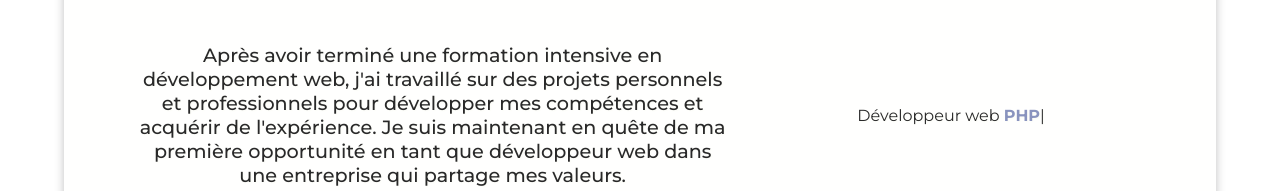
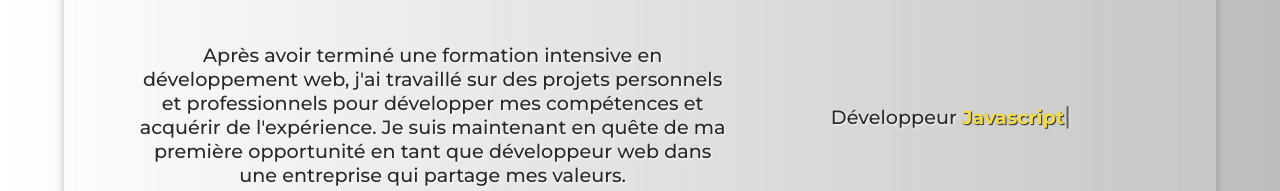
Before and after one commit to Christophe-Desmarres/CRM, a React (Create React App) app in the folder client/: page / in a window 1280 px wide. Shown: the part 1314-1505 px from the top of the page. Built offline with nearby package versions, Linux system fonts and the light colour scheme; no server answers.

Commit message:
upgrade menu effect and home style

```diff
--- a/client/src/assets/styles/_settings.scss
+++ b/client/src/assets/styles/_settings.scss
@@ -179,6 +179,10 @@ body {
     display: flex;
     flex-direction: column;
 
+    background: rgb(255,255,255);
+    background: linear-gradient(90deg, rgba(255,255,255,1) 0%, rgba(0,0,0,0.258140756302521) 100%);
+
+
     main{
       flex-grow: 1;
     }
--- a/client/src/assets/styles/components/_sideBar.scss
+++ b/client/src/assets/styles/components/_sideBar.scss
@@ -87,6 +87,7 @@
   right: 36px;
   top: 1.2rem;
 
+
   .bm-burger-button{
     display: none;
   }
@@ -107,7 +108,6 @@
   float: right;
 
 
-
   button{
     font-size: 1rem;
     font-weight: 900;
@@ -120,14 +120,15 @@
   position: fixed;
 
 
-
 .bm-menu {
   display: none;
   height: 100%;
-  width: 50vw;
+  width: 0vw;
   background: white;
   padding: 2rem 1rem;
   font-size: 1.15em;
+  transition: 1s;
+
 
 
     h1{
@@ -212,6 +213,8 @@
   background-color: rgba(0, 0, 0, 0.3);
   height: 100%;
   width: 100%;
+  transition: 1s;
+
 
   // background: rgba(228, 106, 72, 0.3);
   // box-shadow: 0 8px 32px 0 rgba(31, 38, 135, 0.37);
@@ -234,6 +237,7 @@
   }
 
   #react-burger-menu-btn {
+
 
   .bm-burger-button{
     display: block;
@@ -259,6 +263,11 @@
     z-index: 1000;
     height: 100vh;
     right: 0;
+
+    // .bm-menu {
+    //   display: block;
+    // }
+
   }
 
   @media screen and (max-width: 650px) {
--- a/client/src/assets/styles/pages/_home.scss
+++ b/client/src/assets/styles/pages/_home.scss
@@ -13,6 +13,7 @@
   transition: 0.3s;
   box-shadow: 0 0 10px rgba(51, 51, 51, 0.3);
   text-shadow: 1px 1px 2px $white;
+
 
 
 
@@ -90,7 +91,8 @@
     top: 0;
     left: 0;
     z-index: -1;
-    opacity: 0.1;
+    filter: invert(1) opacity(0.1);
+
   }
 
   section {
@@ -99,6 +101,7 @@
     display: flex;
     flex-wrap: wrap;
     align-items: center;
+
 
     &:after {
       content: "";
@@ -119,6 +122,43 @@
       margin: 2rem;
       padding: 0;
       width: 100%;
+    }
+
+
+    .typewriter {
+      font-size: 1.2rem;
+      font-weight: 500;
+      text-align: center;
+      margin: 1rem;
+      padding: 0;
+      width: 100%;
+
+      .Typewriter__wrapper {
+        strong {
+          text-shadow: 1px 1px 1px $black;
+        }
+      }
+
+      .cursor {
+        font-size: 1.5rem;
+        display: inline-block;
+        animation: blink 1s linear infinite;
+        opacity: 0;
+      }
+
+      @keyframes blink {
+        0% {
+          opacity: 0;
+        }
+        50% {
+          opacity: 1;
+        }
+        100% {
+          opacity: 0;
+        }
+      }
+
+
     }
 
     .left {
--- a/client/src/components/NavBar/Pages/NavBar-Side.js
+++ b/client/src/components/NavBar/Pages/NavBar-Side.js
@@ -4,15 +4,16 @@ import MobileNav from './MobileNav';
 export default function NavBarSide() {
 
     const [isOpen, setIsOpen] = useState(false);
-    const Menu = isOpen ? { display: 'block' } : { display: 'none' };
-    const Button = isOpen ? { display: 'none' } : { display: 'block' };
+    const Menu = isOpen ? { width: '50vw',display: 'block' } : { width: '0vw'};
+    const CrossButton = isOpen ? { display: 'block' } : { display: 'none' };
+    const BurgerButton = isOpen ? { display: 'none' } : { display: 'block' };
 
   return (
 
   <div className={isOpen ? "bm-overlay" : ""} >
     <div>
       <div
-        style={Button}
+        style={BurgerButton}
         onClick={()=>{
           setIsOpen(true);
           console.log("menu button");
@@ -31,7 +32,7 @@ export default function NavBarSide() {
     </div>
     <div className="bm-menu-wrap" >
 
-      <div className="bm-cross-button"  style={Menu}>
+      <div className="bm-cross-button"  style={CrossButton}>
         <button
         type="button"
         onClick={()=>{
--- a/client/src/components/home/TypeWriter.js
+++ b/client/src/components/home/TypeWriter.js
@@ -4,17 +4,17 @@ import Typewriter from 'typewriter-effect';
 
 export default function TypeWriter() {
 
-
   return (
-    <div>
+    <div className='typewriter'>
     <Typewriter
   options={{
     strings: [
         'Développeur web',
-        'Développeur web <strong style="color:rgb(137, 147, 190)">PHP</strong>',
-        'Développeur web <strong style="color:rgb(240, 219, 79)">Javascript</strong>',
-        'Développeur web <strong style="color:rgb(66, 184, 131)">Vue.js</strong>',
-        'Développeur web <strong style="color:rgb(97, 219, 251)">React</strong>',
+        'Développeur <strong style="color:rgb(240, 219, 79)">Javascript</strong>',
+        'Développeur <strong style="color:rgb(66, 184, 131)">Vue.js</strong>',
+        'Développeur <strong style="color:rgb(97, 219, 251)">React</strong>',
+        'Développeur <strong style="color:rgb(137, 147, 190)">PHP</strong>',
+        'Développeur <strong style="color:rgb(68, 65, 64)">Wordpress</strong>',
             ],
     autoStart: true,
     loop: true,
--- a/client/src/pages/Home.js
+++ b/client/src/pages/Home.js
@@ -18,6 +18,7 @@ import  wordpressLogo  from '../assets/icons/home/competences/wordpress-logo.png
 import  htmlLogo  from '../assets/icons/home/competences/html-logo.png';
 import  cssLogo  from '../assets/icons/home/competences/css-logo.png';
 import  mockupSite  from '../assets/images/pages/home/mockup-site.png';
+import  heroImg  from '../assets/images/background.jpg';
 import  reactLogo  from '../assets/icons/home/competences/react-logo.png';
 import  oclockLogo  from '../assets/icons/home/oclock-logo.png';
 
@@ -30,6 +31,10 @@ const Home = () => {
     return (
       <div id="home">
         <h1>Bienvenue </h1>
+        <div className="hero">
+          <img src={heroImg} alt="heroImg" className='background_img' />
+        </div>
+
 
 
         <section id="promise">
```
Also changed, not shown: client/src/pages/Sources.jsx (added, +16 -0 lines).
